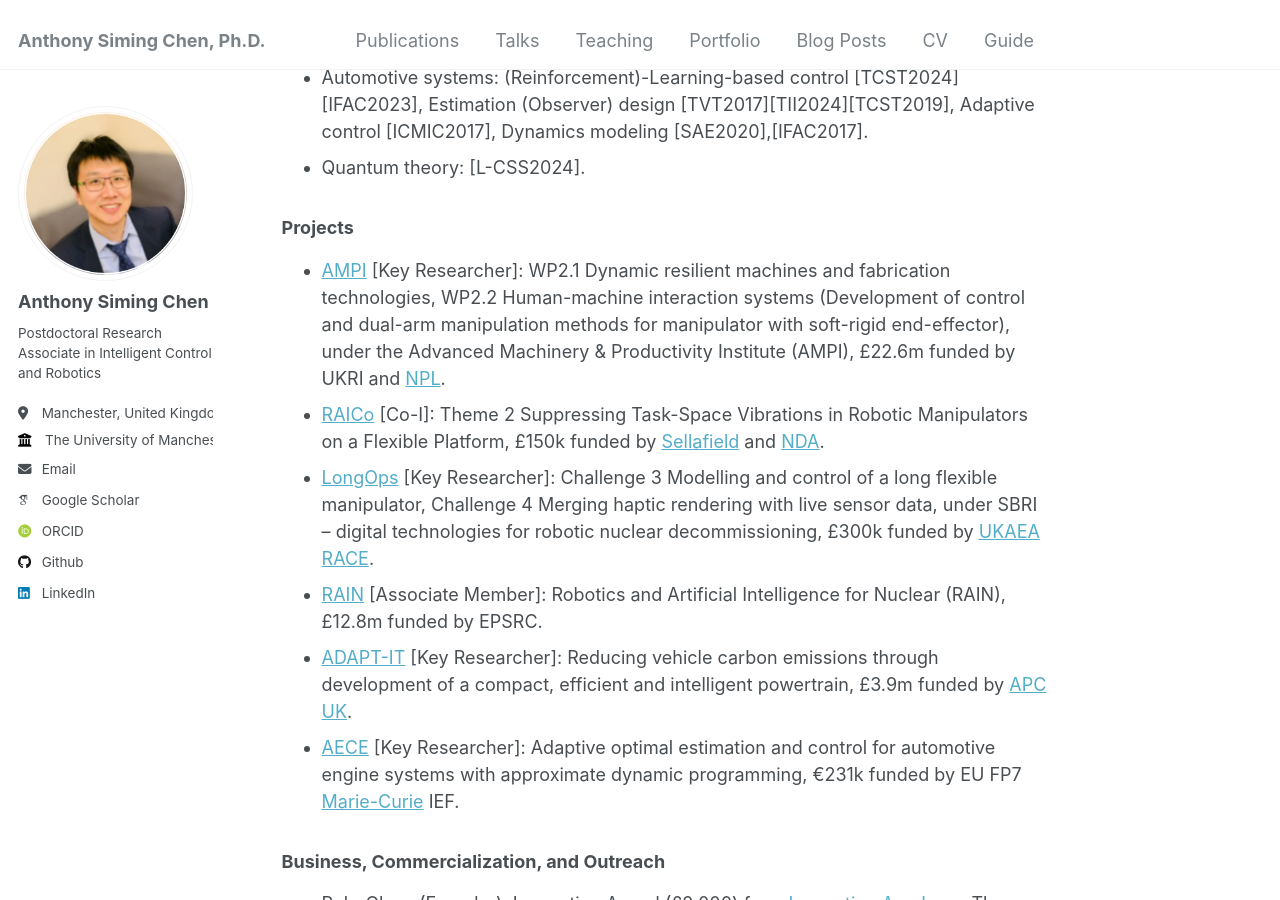
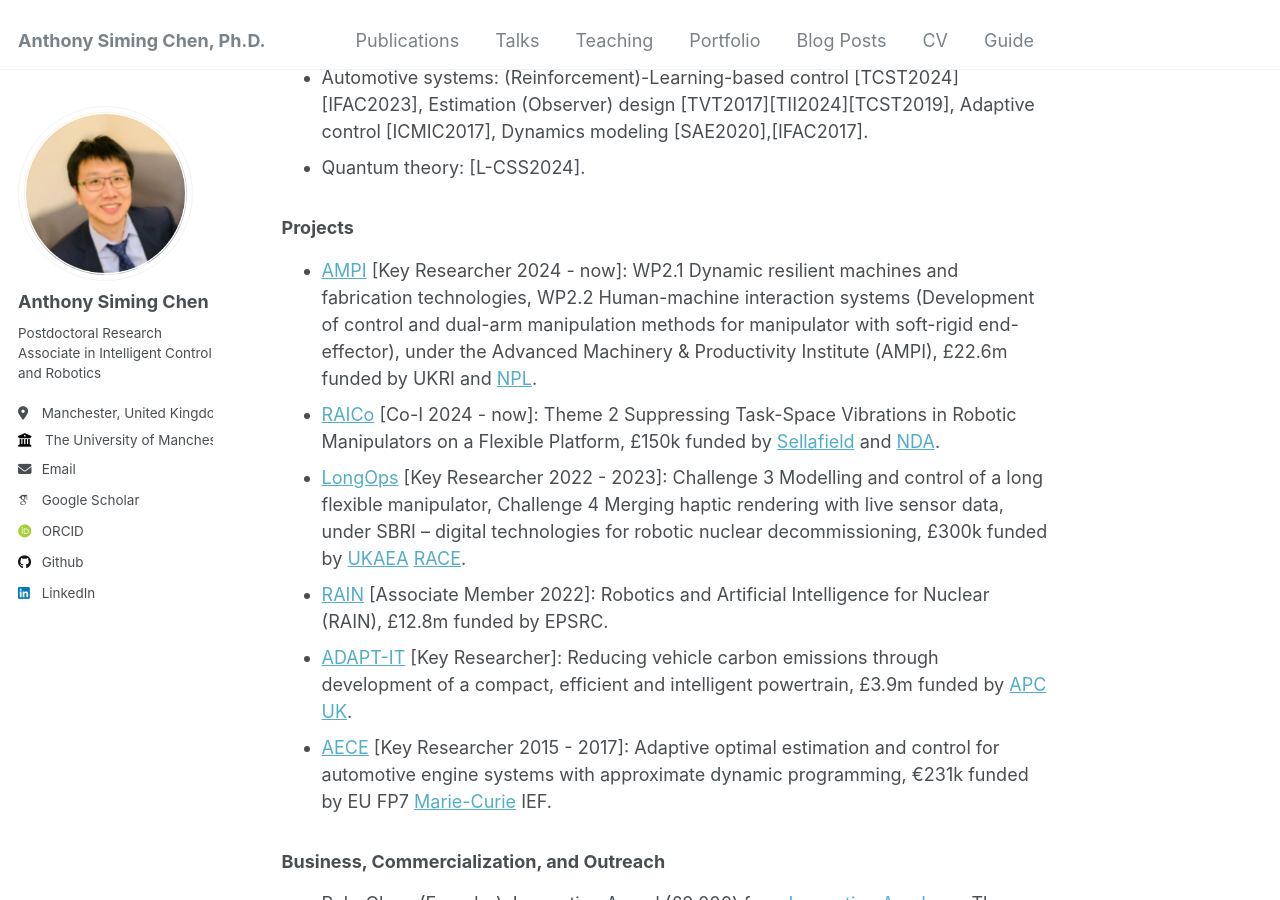
Before and after one commit to Anthony-S-Chen/Anthony-S-Chen.github.io, a Jekyll site: the page built from _pages/about.md, in a window 1280 px wide and 900 px high, scrolled down 671 px. Built offline with Jekyll 4.4.1, drawn with Linux system fonts in a browser that asks for light colours; some web fonts are replaced.

Commit message:
Update about.md

```diff
--- a/_pages/about.md
+++ b/_pages/about.md
@@ -23,12 +23,12 @@ My research interests focus on intelligent control and robotics. I have been dev
 
 
 ### Projects
-- [AMPI](https://www.manchester.ac.uk/about/news/north-west-england-primed-to-become-advanced-manufacturing-hub-with-new-government-funding/) [Key Researcher]: WP2.1 Dynamic resilient machines and fabrication technologies, WP2.2 Human-machine interaction systems (Development of control and dual-arm manipulation methods for manipulator with soft-rigid end-effector), under the Advanced Machinery & Productivity Institute (AMPI), £22.6m funded by UKRI and [NPL](https://www.npl.co.uk/).
-- [RAICo](https://www.gov.uk/government/news/new-robotics-hub-opens-in-west-cumbria) [Co-I]: Theme 2 Suppressing Task-Space Vibrations in Robotic Manipulators on a Flexible Platform, £150k funded by [Sellafield](https://www.gov.uk/government/organisations/sellafield-ltd) and [NDA](https://www.gov.uk/government/organisations/nuclear-decommissioning-authority).
-- [LongOps](https://race.ukaea.uk/programmes/longops/) [Key Researcher]: Challenge 3 Modelling and control of a long flexible manipulator, Challenge 4 Merging haptic rendering with live sensor data, under SBRI – digital technologies for robotic nuclear decommissioning, £300k funded by [UKAEA](https://www.gov.uk/government/organisations/uk-atomic-energy-authority) [RACE](https://race.ukaea.uk/).
-- [RAIN](https://rainhub.org.uk/) [Associate Member]: Robotics and Artificial Intelligence for Nuclear (RAIN), £12.8m funded by EPSRC.
+- [AMPI](https://www.manchester.ac.uk/about/news/north-west-england-primed-to-become-advanced-manufacturing-hub-with-new-government-funding/) [Key Researcher 2024 - now]: WP2.1 Dynamic resilient machines and fabrication technologies, WP2.2 Human-machine interaction systems (Development of control and dual-arm manipulation methods for manipulator with soft-rigid end-effector), under the Advanced Machinery & Productivity Institute (AMPI), £22.6m funded by UKRI and [NPL](https://www.npl.co.uk/).
+- [RAICo](https://www.gov.uk/government/news/new-robotics-hub-opens-in-west-cumbria) [Co-I 2024 - now]: Theme 2 Suppressing Task-Space Vibrations in Robotic Manipulators on a Flexible Platform, £150k funded by [Sellafield](https://www.gov.uk/government/organisations/sellafield-ltd) and [NDA](https://www.gov.uk/government/organisations/nuclear-decommissioning-authority).
+- [LongOps](https://race.ukaea.uk/programmes/longops/) [Key Researcher 2022 - 2023]: Challenge 3 Modelling and control of a long flexible manipulator, Challenge 4 Merging haptic rendering with live sensor data, under SBRI – digital technologies for robotic nuclear decommissioning, £300k funded by [UKAEA](https://www.gov.uk/government/organisations/uk-atomic-energy-authority) [RACE](https://race.ukaea.uk/).
+- [RAIN](https://rainhub.org.uk/) [Associate Member 2022]: Robotics and Artificial Intelligence for Nuclear (RAIN), £12.8m funded by EPSRC.
 - [ADAPT-IT](https://www.apcuk.co.uk/impact/funded-projects/westfield-adapt/) [Key Researcher]: Reducing vehicle carbon emissions through development of a compact, efficient and intelligent powertrain, £3.9m funded by [APC UK](https://www.apcuk.co.uk/).
-- [AECE](https://cordis.europa.eu/project/id/625531) [Key Researcher]: Adaptive optimal estimation and control for automotive engine systems with approximate dynamic programming, €231k funded by EU FP7 [Marie-Curie](https://marie-sklodowska-curie-actions.ec.europa.eu/actions/postdoctoral-fellowships) IEF.
+- [AECE](https://cordis.europa.eu/project/id/625531) [Key Researcher 2015 - 2017]: Adaptive optimal estimation and control for automotive engine systems with approximate dynamic programming, €231k funded by EU FP7 [Marie-Curie](https://marie-sklodowska-curie-actions.ec.europa.eu/actions/postdoctoral-fellowships) IEF.
 
 ### Business, Commercialization, and Outreach
 - RoboGlove (Founder): Innovation Award (£2,000) from [Innovation Academy](https://www.linkedin.com/in/uom-innovation-academy/?originalSubdomain=uk), The Masood Entrepreneurship Centre [(MEC)](https://www.entrepreneurship.manchester.ac.uk/), and Alliance Manchester Business School[(Alliance MBS)](https://www.alliancembs.manchester.ac.uk/);
```
